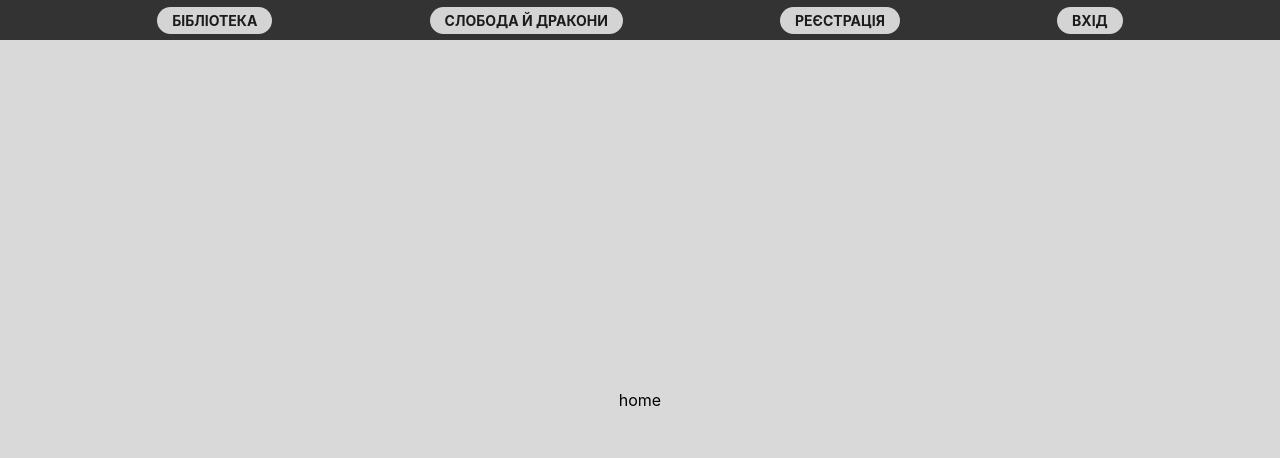
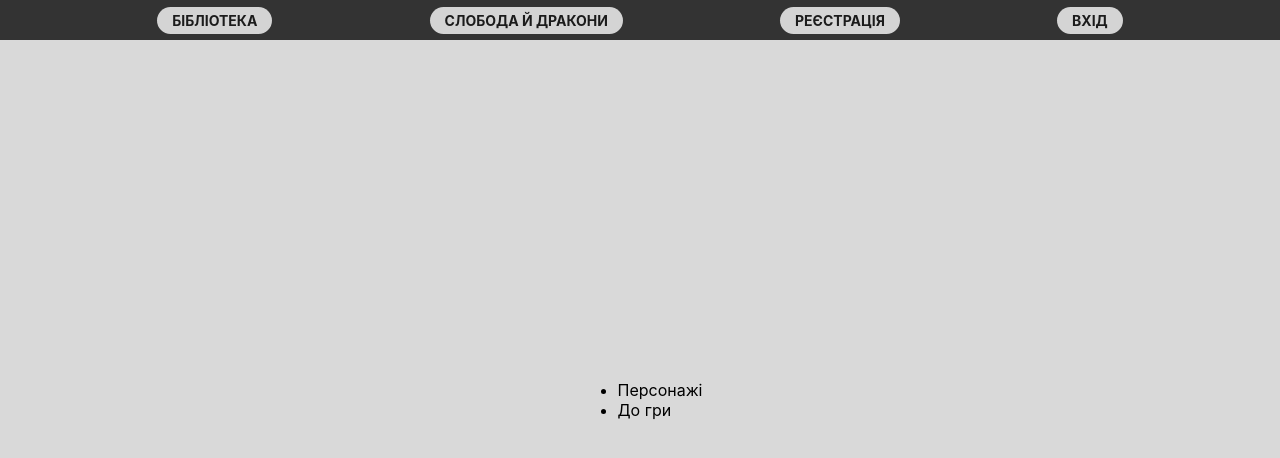
Before and after one commit to Soryu-u/sloboda-n-dragons, a React (Create React App) app: page /home in a window 1280 px wide. Shown: the top 458 px of the page. Built offline with nearby package versions, Linux system fonts and the light colour scheme.

Commit message:
add home page

```diff
--- a/public/index.html
+++ b/public/index.html
@@ -2,14 +2,14 @@
 <html lang="en">
   <head>
     <meta charset="utf-8" />
-    <link rel="icon" href="%PUBLIC_URL%/favicon.ico" />
+    <link rel="icon" href="" />
     <meta name="viewport" content="width=device-width, initial-scale=1" />
     <meta name="theme-color" content="#000000" />
     <meta
       name="description"
       content="Web site created using create-react-app"
     />
-    <link rel="apple-touch-icon" href="%PUBLIC_URL%/logo192.png" />
+    <link rel="apple-touch-icon" href="" />
     <!--
       manifest.json provides metadata used when your web app is installed on a
       user's mobile device or desktop. See https://developers.google.com/web/fundamentals/web-app-manifest/
--- a/src/App.js
+++ b/src/App.js
@@ -3,6 +3,7 @@ import styles from'./App.module.css';
 import Main from './Pages/Main/Main';
 import Registration from './Pages/Registration/Pegistration';
 import Login from './Pages/Login/Login';
+import Home from './Pages/Home/Home';
 
 function App() {
     return (
@@ -11,7 +12,7 @@ function App() {
 				<Route path="/" element={<Main/>}>
 					<Route path="/compendium" element={<div>compendium</div>}/>
 					<Route path="/public" element={<div>public</div>}/>
-					<Route path="/home" element={<div>home</div>}/>
+					<Route path="/home" element={<Home/>}/>
 				</Route>
 				<Route path="registration" element={<Registration/>}/>
 				<Route path="login" element={<Login/>}/>
--- a/src/Components/Header/Header.js
+++ b/src/Components/Header/Header.js
@@ -3,7 +3,10 @@ import styles from "./Header.module.css";
 import { Link, NavLink } from "react-router-dom";
 
 export default function Header() {
-    let logged = false;
+    let auth = false;
+    function relog () {
+        return console.log('Relog');
+    }
     return (
         <div className={styles.main}>
             <NavLink to="/compendium" className={styles.link}>
@@ -12,12 +15,25 @@ export default function Header() {
             <Link to="/public" className={styles.link}>
                 Слобода й дракони
             </Link>
+            {auth ?
+                <>
+                    <Link to="/profile" className={styles.link}>
+                        Профіль
+                    </Link>
+                    <Link to="/public" className={styles.link} onClick={relog}>
+                        Вийти
+                    </Link>
+                </> :
+                <>
                     <Link to="/registration" className={styles.link}>
                         Реєстрація
                     </Link>
                     <Link to="/login" className={styles.link}>
                         Вхід
                     </Link>
+                </>
+            }
+
         </div>
     );
 }
--- /dev/null
+++ b/src/Pages/Home/Home.js
@@ -0,0 +1,17 @@
+import React from "react";
+import styles from "./Home.module.css";
+
+export default function Home() {
+    return (
+        <div className={styles.main}>
+            <ul>
+                <li>
+                    Персонажі
+                </li>
+                <li>
+                    До гри
+                </li>
+            </ul>
+        </div>
+    )
+}
```
Also changed, not shown: public/manifest.json, src/Pages/Home/Home.module.css (added). Lines whose indentation alone changed are shown as unchanged.
